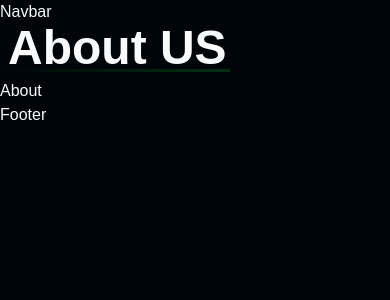
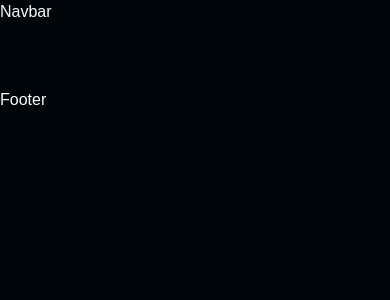
Before and after one commit to Priyanshujain22/hackjklu, a Next.js app: page /events in a window 390 px wide. Shown: the top 300 px of the page. Built offline with nearby package versions, Linux system fonts and the light colour scheme.

Commit message:
basic page layout

```diff
--- a/app/(main)/challenges/page.tsx
+++ b/app/(main)/challenges/page.tsx
@@ -1,9 +1,15 @@
 import Problems from "@/components/Problems/Problems";
+import Header from "@/components/Header/Header";
 
 export default function ChallengesPage() {
   return (
     <>
-    <Problems />
+      <section className="px-10 md:px-20" >
+        <h2 className="text-center mb-10">
+          <Header text="" />
+        </h2>
+        <Problems />
+      </section>
     </>
   );
 }
--- a/app/(main)/events/page.tsx
+++ b/app/(main)/events/page.tsx
@@ -1,14 +1,16 @@
-import About from "@/components/About/About";
 import Header from "@/components/Header/Header";
+import Event from "@/components/Events/Event";
+import styles from "@/components/Events/Event.module.css";
 
 export default function AboutPage() {
   return (
     <>
-      <div>
-        <Header text="About US" />
-        <About />
-      </div>
+      <section className="px-10 md:px-20" >
+        <h2 className="text-center mb-10">
+          <Header text="" />
+        </h2>
 
+      </section>
     </>
   );
 }
--- a/app/(main)/gallery/page.tsx
+++ b/app/(main)/gallery/page.tsx
@@ -1,9 +1,15 @@
 import Gallery from "@/components/Gallery/Gallery";
+import Header from "@/components/Header/Header";
 
 export default function GalleryPage() {
   return (
     <>
-    <Gallery />
+      <section className="px-10 md:px-20" >
+        <h2 className="text-center mb-10">
+          <Header text="Gallery" />
+        </h2>
+        <Gallery />
+      </section>
     </>
   );
 }
--- /dev/null
+++ b/components/Events/Event.tsx
@@ -0,0 +1,9 @@
+import React from 'react'
+
+const Event = () => {
+  return (
+    <div>Event</div>
+  )
+}
+
+export default Event
```
Also changed, not shown: components/Events/Event.module.css (added).
